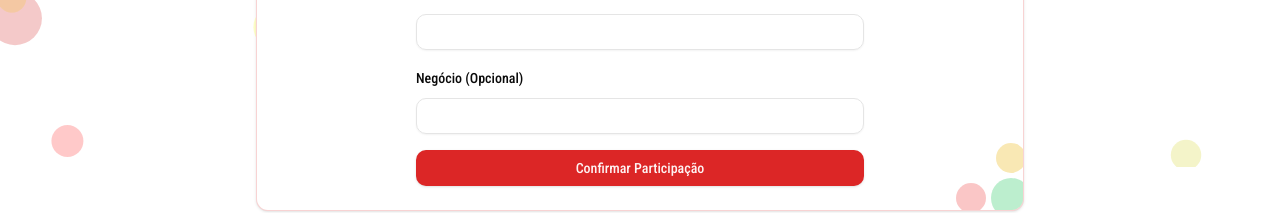
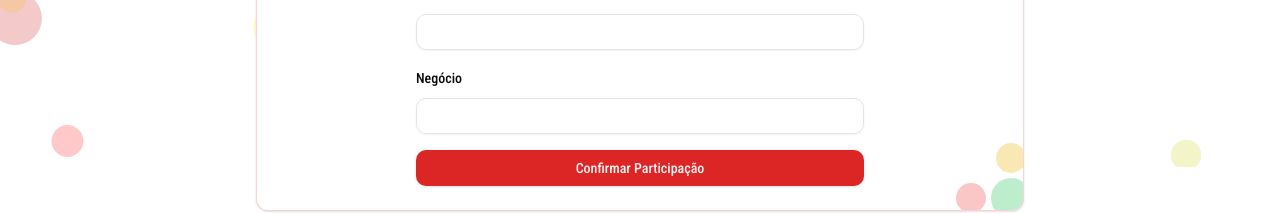
Before and after one commit to DelfimCelestino/futuromcb-invite-page, a Next.js app: page / in a window 1280 px wide. Shown: the part 633-846 px from the top of the page. Built offline with nearby package versions, Linux system fonts and the light colour scheme.

Commit message:
make business field required in ParticipationForm

```diff
--- a/src/app/page.tsx
+++ b/src/app/page.tsx
@@ -174,10 +174,11 @@ export default function ParticipationForm() {
                 />
               </div>
               <div className="space-y-2">
-                <Label htmlFor="business">Negócio (Opcional)</Label>
+                <Label htmlFor="business">Negócio</Label>
                 <Input
                   id="business"
                   value={formData.business}
+                  required
                   onChange={(e) =>
                     setFormData({ ...formData, business: e.target.value })
                   }
```
